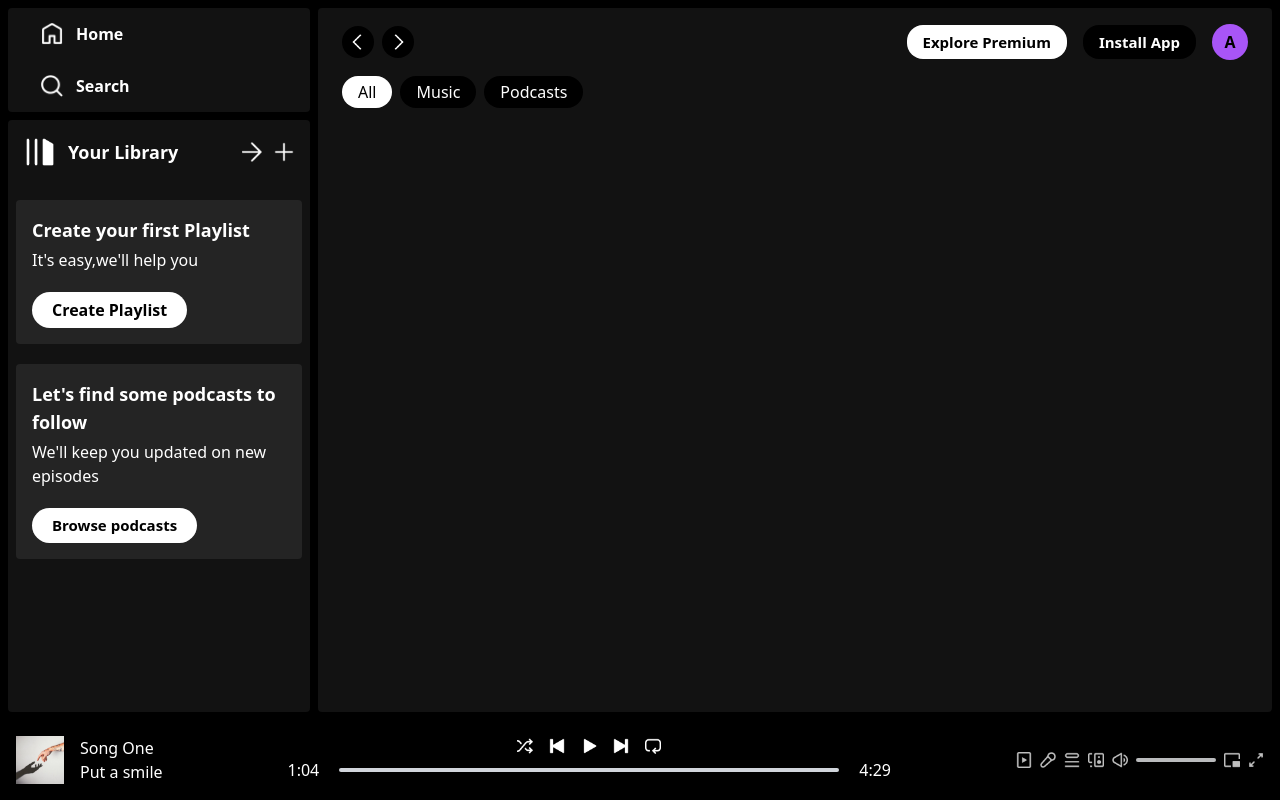
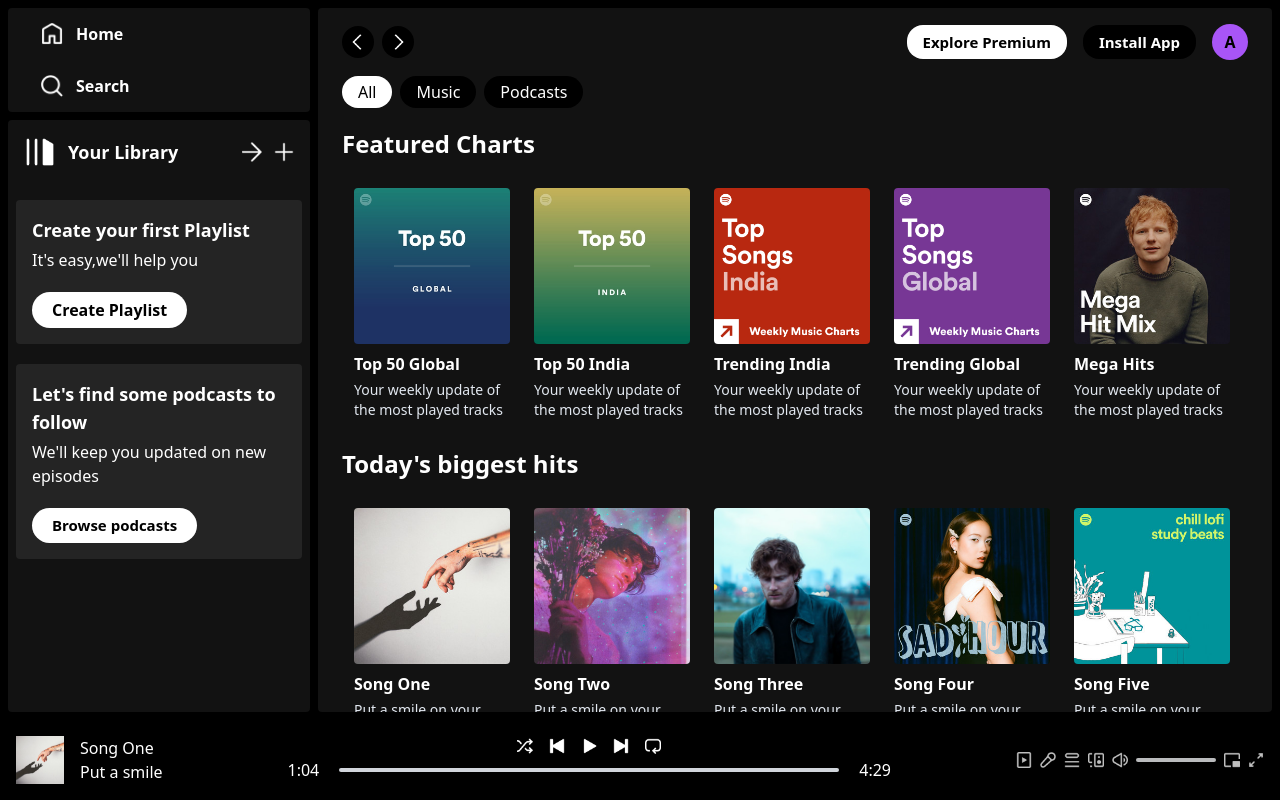
Before and after one commit to Shaheer-developer/Spotify_clone, a React (Vite) app in the folder frontend/: page / in a window 1280 px wide. Built offline with nearby package versions, Linux system fonts and the light colour scheme.

Commit message:
made the song template and album template to display on the home page

```diff
--- /dev/null
+++ b/frontend/src/components/AlbumItem.jsx
@@ -0,0 +1,13 @@
+import React from "react";
+
+const AlbumItem = ({image, name , desc , id}) => {
+    return(
+        <div className="min-w-[180px] p-2 px-3 rounded cursor-pointer hover:bg-[#ffffff26]">
+            <img className="rounded" src={image} alt=""/>
+            <p className="font-bold mt-2 mb-1">{name}</p>
+            <p className="text-slate-200 text-sm">{desc}</p>
+        </div>
+    )
+}
+
+export default AlbumItem
--- a/frontend/src/components/DisplayHome.jsx
+++ b/frontend/src/components/DisplayHome.jsx
@@ -1,11 +1,32 @@
 import React from "react";
 import Navbar from "./Navbar";
+import { albumsData } from "../assets/frontend-assets/assets.js";
+import { songsData } from "../assets/frontend-assets/assets.js";
+import AlbumItem from './AlbumItem'
+import SongItem from "./SongItem.jsx";
 
 const DisplayHome = () => {
-    return(
+    return (
         <>
-        <Navbar/>
+            <Navbar />
+            <div className="mb-4 ">
+                <h1 className="my-5 font-bold text-2xl">Featured Charts</h1>
+                <div className="flex overflow-auto">
+                    {albumsData.map((item, index) => (
+                        <AlbumItem key={index} name={item.name} desc={item.desc} id={item.id} image={item.image} />
+                    ))}
+                </div>
 
+            </div>
+            <div className="mb-4 ">
+                <h1 className="my-5 font-bold text-2xl">Today's biggest hits</h1>
+                <div className="flex overflow-auto">
+                    {songsData.map((item, index) => (
+                        <SongItem key={index} name={item.name} desc={item.desc} id={item.id} image={item.image} />
+                    ))}
+                </div>
+
+            </div>
         </>
     )
 }
--- /dev/null
+++ b/frontend/src/components/SongItem.jsx
@@ -0,0 +1,13 @@
+import React from "react";
+
+const SongItem = ({name , image , desc , id}) => {
+    return(
+        <div className="min-w-[180px] p-2 px-3 rounded cursor-pointer hover:bg-[#ffffff26]">
+            <img className="rounded" src={image} alt=""/>
+            <p className="font-bold mt-2 mb-1">{name}</p>
+            <p className="text-slate-200 text-sm">{desc}</p>
+        </div>
+    )
+}
+
+export default SongItem
--- a/frontend/src/index.css
+++ b/frontend/src/index.css
@@ -1,3 +1,7 @@
 @tailwind base;
 @tailwind components;
 @tailwind utilities;
+
+::-webkit-scrollbar{
+    display: none;
+}
```
